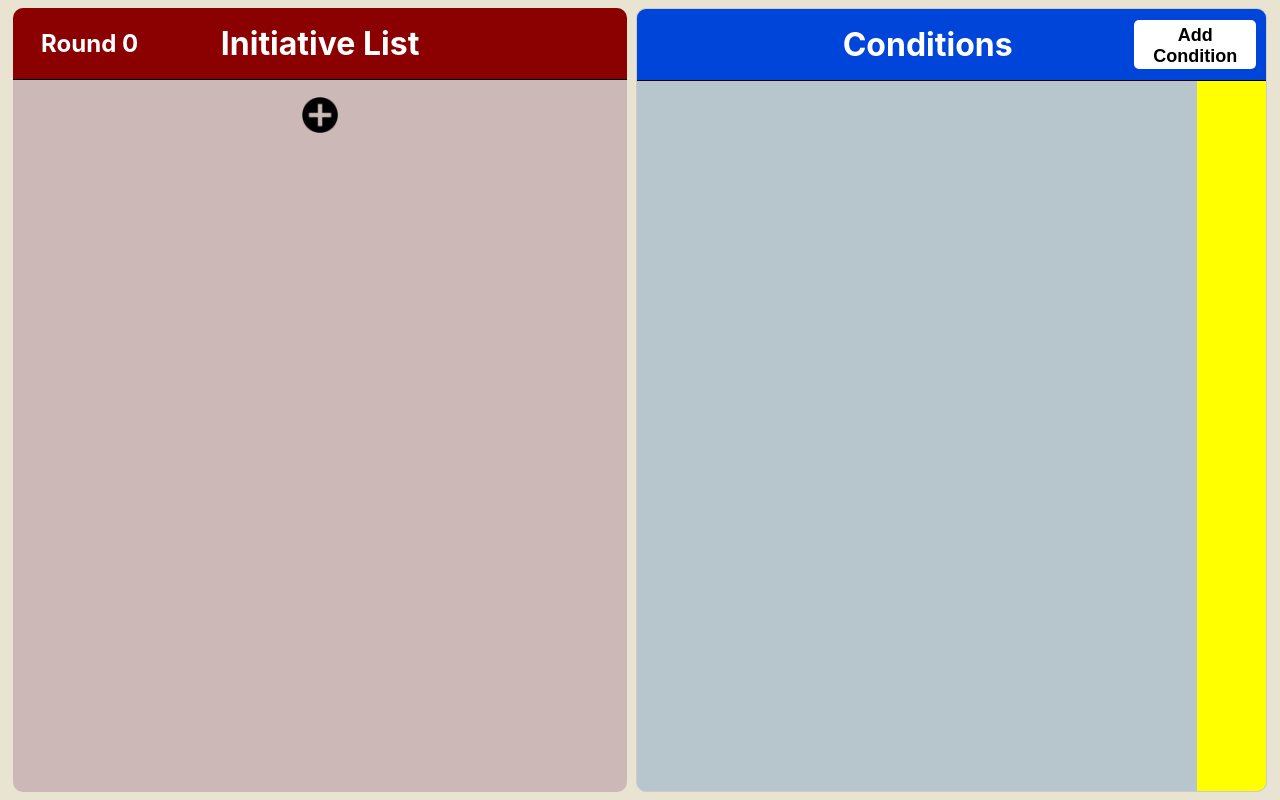
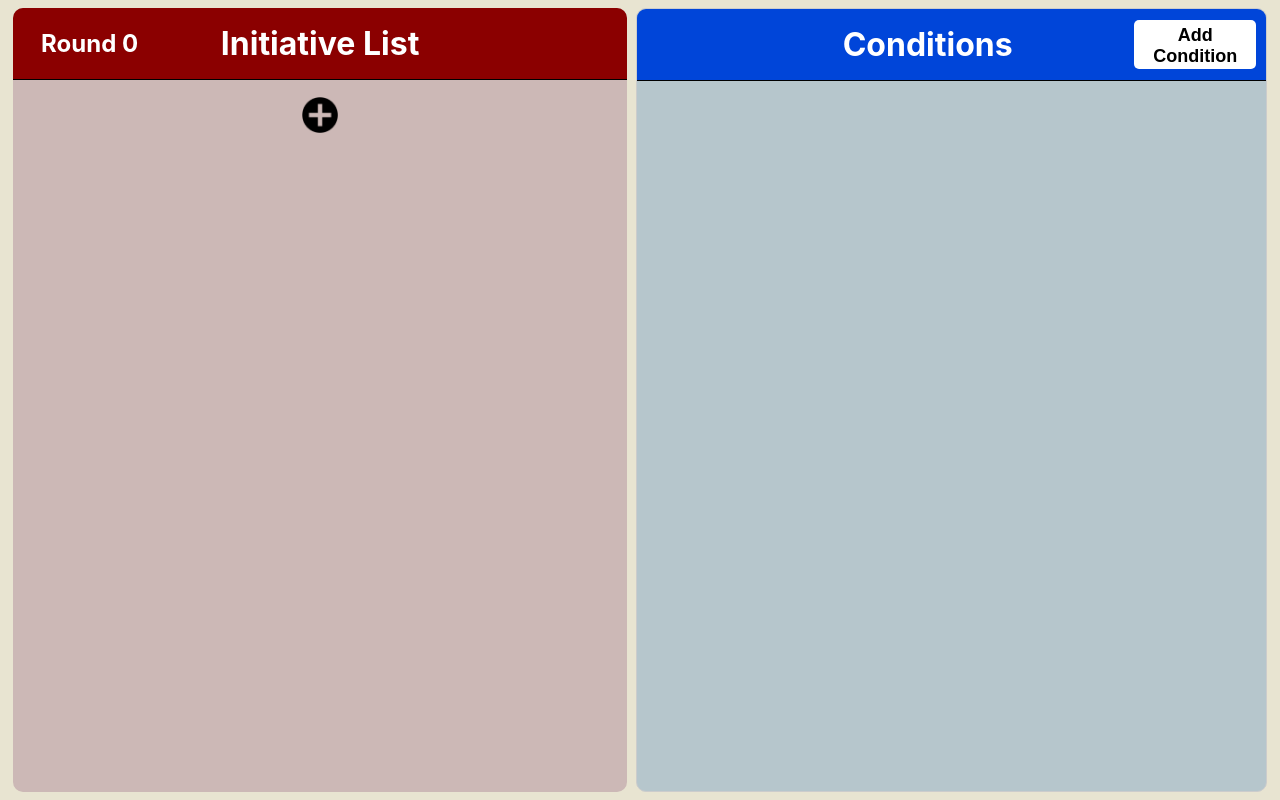
Before and after one commit to GoreJess/Initiative-Tracker-React, a React (Create React App) app: page / in a window 1280 px wide. Built offline with nearby package versions, Linux system fonts and the light colour scheme.

Commit message:
Added ViewIcon Button Functionality
Co-authored-by: Caleb <liquidarkness564@users.noreply.github.com>

```diff
--- a/src/1mainCode.js
+++ b/src/1mainCode.js
@@ -37,6 +37,8 @@ export default function MainCode() {
     const [deleteConfirmIndex, setDeleteConfirmIndex] = useState(null);
 
     const [editCharacterIndex, setEditCharacterIndex] = useState(null);
+
+    const [viewCharacterIndex, setViewCharacterIndex] = useState(null);
 
     const handleAddConditionClick = (rowIndex) => {
         setIsAddConditionModalOpen(rowIndex); // Open the modal for the specific row
@@ -99,6 +101,8 @@ export default function MainCode() {
             nextRowIndex = currentRowIndex + 1;
           }
 
+          setViewCharacterIndex(null);
+
           // Update the shifted row
           setShiftedRowIndex(nextRowIndex);
 
@@ -123,6 +127,8 @@ export default function MainCode() {
             // Otherwise, find the previous row in the sorted order
             previousRowIndex = currentRowIndex - 1;
           }
+
+          setViewCharacterIndex(null);
 
           // Update the shifted row
           setShiftedRowIndex(previousRowIndex);
@@ -198,6 +204,14 @@ export default function MainCode() {
       updatedData[index].initiative = value ? parseFloat(value) : null; // Save initiative value
       setRowData(updatedData);
     };
+
+    const updateViewCharacterIndex = (index) => {
+      if (viewCharacterIndex === index) {
+        setViewCharacterIndex(null);
+      } else {
+        setViewCharacterIndex(index);
+      }
+    }
 
     const getConditionBackgroundColor = (condition) => {
       const conditionColors = {
@@ -307,6 +321,7 @@ export default function MainCode() {
                 <div
                     key={index}
                     className={`row ${shiftedIndex === shiftedRowIndex ? 'shifted-row' : ''}`}
+                    style={{ backgroundColor: shiftedIndex === viewCharacterIndex ? 'var(--view-character-background)' : ''}}
                 >
                     {overlayActive[index] && (
                     <div className="add-new-character">
@@ -332,7 +347,7 @@ export default function MainCode() {
                       />
                     </div>
                     <div className="view-character-conditions">
-                      <button className="view-button">
+                      <button className="view-button" onClick={() => {updateViewCharacterIndex(shiftedIndex)}}>
                         <img src={viewIcon} alt="View Icon" className="view-icon" />
                       </button>
                     </div>
@@ -408,8 +423,54 @@ export default function MainCode() {
             </div>
 
             {/* Rows */}
-            <div className="conditions-list-content">
+            <div className="conditions-list-content"
+              style={{ backgroundColor: viewCharacterIndex !== null ? 'var(--view-character-background)' : '' }}
+            >
+              {
+                viewCharacterIndex !== null &&
+                sortedRowData[viewCharacterIndex] &&
+                rowData[sortedRowData[viewCharacterIndex].index] ? (
+                  rowData[sortedRowData[viewCharacterIndex].index].conditions.map((condition, i) => (
+                  <div key={condition + i} className="conditions-row">
+                    <div className="remove-condition">
+                      <button
+                        className="remove-condition-button"
+                        onClick={() => {
+                          // Remove this condition from the shifted row
+                          const updatedData = [...rowData];
+                          const realIndex = sortedRowData[shiftedRowIndex].index;
+                          updatedData[realIndex].conditions = updatedData[realIndex].conditions.filter(
+                            (c) => c !== condition
+                          );
+                          setRowData(updatedData);
+                        }}
+                        aria-label={`Remove ${condition}`}
+                      >
+                        <img src={minusIcon} alt="Remove Condition" />
+                      </button>
+                    </div>
+                    <div className="condition-description">
+                      <div>
+                        <strong>{condition}</strong>
+                      </div>
+                      <div>
+                        {(conditionDescriptions[condition] || "Filler description for this condition.")
+                          .split('\n')
+                          .map((line, idx) => (
+                            <React.Fragment key={idx}>
+                              {line}
+                              <br />
+                            </React.Fragment>
+                          ))}
+                      </div>
+                    </div>
+                    <div className="condition-expiration">Expires</div>
+                  </div>
+                ))
+                ) : null
+              }
               {shiftedRowIndex !== null &&
+              viewCharacterIndex === null &&
               sortedRowData[shiftedRowIndex] &&
               rowData[sortedRowData[shiftedRowIndex].index] &&
               rowData[sortedRowData[shiftedRowIndex].index].conditions.length > 0 ? (
@@ -450,14 +511,16 @@ export default function MainCode() {
                     <div className="condition-expiration">Expires</div>
                   </div>
                 ))
-              ) : (
-                <div className="conditions-row">
-                  <div className="remove-condition"></div>
-                  <div className="condition-description" style={{ textAlign: 'center', width: '100%' }}>
-                  </div>
-                  <div className="condition-expiration"></div>
-                </div>
-              )}
+              ) : null
+              // (
+              //   <div className="conditions-row">
+              //     <div className="remove-condition"></div>
+              //     <div className="condition-description" style={{ textAlign: 'center', width: '100%' }}>
+              //     </div>
+              //     <div className="condition-expiration"></div>
+              //   </div>
+              // )
+            }
             </div>
             </div>
         </div>
```
